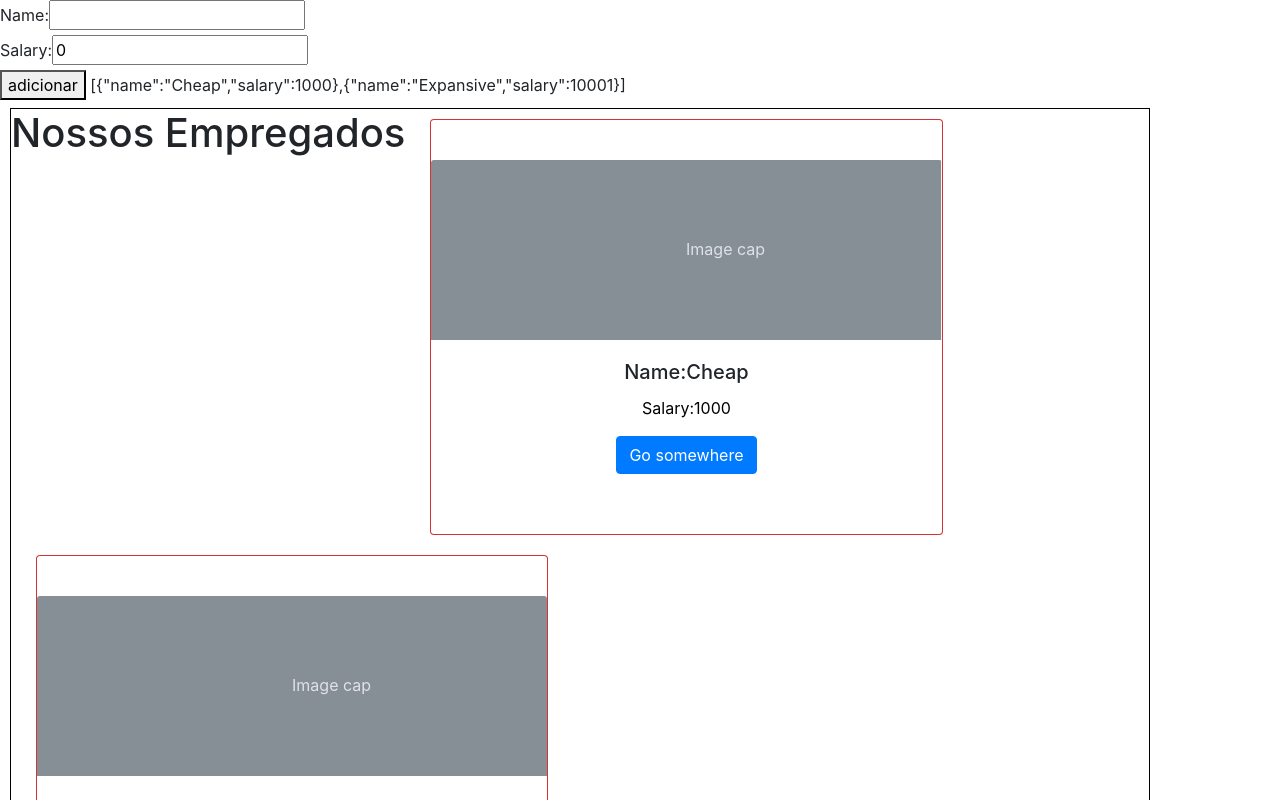
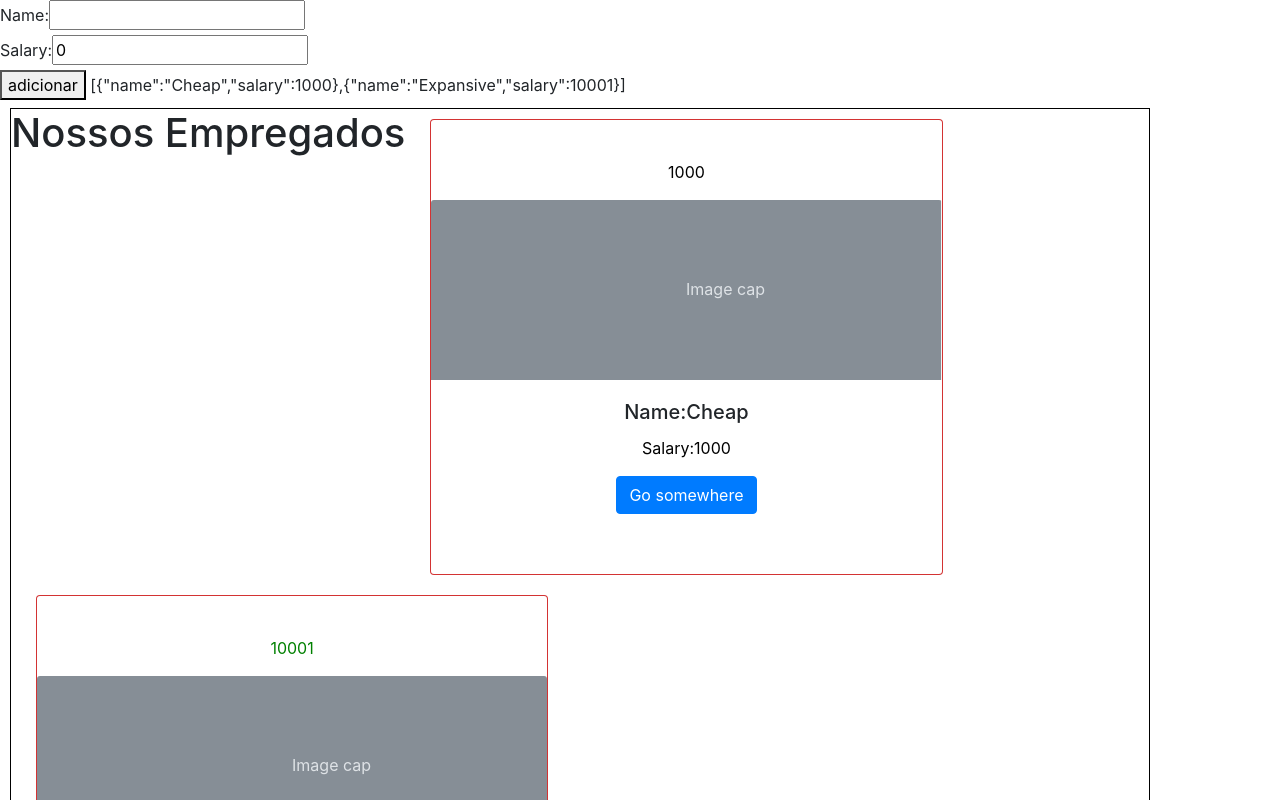
Before and after one commit to emiliojva/emiliojva-angular2-sete-componentes, an Angular app: page / in a window 1280 px wide. Shown: the top 800 px of the page. Built offline with nearby package versions, Linux system fonts and the light colour scheme.

Commit message:
Diretiva - Manipulando DOM Styles

```diff
--- a/src/app/app.module.ts
+++ b/src/app/app.module.ts
@@ -5,12 +5,14 @@ import { FormsModule } from '@angular/forms';
 import { AppComponent } from './_app-root/app.component';
 import { EmployeeListComponent } from './employee-list/employee-list.component';
 import { EmployeeNewComponent } from './employee-new/employee-new.component';
+import { SalaryColorDirective } from './directives/salary-color/salary-color.directive';
 
 @NgModule({
   declarations: [
     AppComponent,
     EmployeeListComponent,
-    EmployeeNewComponent
+    EmployeeNewComponent,
+    SalaryColorDirective
   ],
   imports: [
     BrowserModule,
--- /dev/null
+++ b/src/app/directives/salary-color/salary-color.directive.ts
@@ -0,0 +1,25 @@
+import { Directive, ElementRef, Input } from '@angular/core';
+
+@Directive({
+  selector: '[salaryColor]'
+})
+export class SalaryColorDirective {
+
+  @Input()
+  salaryColor: string;
+
+  @Input()
+  x:any;
+
+  constructor(private element: ElementRef) {
+    setTimeout(()=>{
+      // console.log(this.salaryColor);
+      const activeElementDOM: HTMLElement = this.element.nativeElement; // DOM Element com diretiva aplicada
+      const salary:number = parseFloat(this.salaryColor); // const valor:number = parseFloat(activeElementDOM.innerHTML);
+      activeElementDOM.style.color = salary > 1000 ? 'green' : 'black';
+      console.log(this.x);
+    },1000)
+
+  }
+
+}
--- a/src/app/employee-list/employee-list.component.html
+++ b/src/app/employee-list/employee-list.component.html
@@ -1,8 +1,10 @@
 <section class="container">
   <div class="row">
     <h1>Nossos Empregados</h1>
-
+    <!--  -->
     <div class="card employee-card"  *ngFor="let emp of employees">
+      <p [innerHTML]="emp.salary"
+      salaryColor="{{emp.salary}}" x="10"></p>
       <svg class="bd-placeholder-img card-img-top" width="100%" height="180" xmlns="http://www.w3.org/2000/svg" preserveAspectRatio="xMidYMid slice" focusable="false" role="img" aria-label="Placeholder: Image cap"><title>Placeholder</title><rect width="100%" height="100%" fill="#868e96"></rect><text x="50%" y="50%" fill="#dee2e6" dy=".3em">Image cap</text></svg>
       <div class="card-body">
         <h5 class="card-title"  [innerHTML]=" 'Name:'+ emp.name ">Card title</h5>
@@ -18,10 +20,8 @@
       </div>
     </div>
   </div>
-</section>
 
-
-<!-- Button trigger modal -->
+  <!-- Button trigger modal -->
 <button type="button" class="btn btn-primary" data-toggle="modal" data-target="#exampleModal">
   Launch demo modal
 </button>
@@ -46,6 +46,12 @@
     </div>
   </div>
 </div>
+
+
+</section>
+
+
+
 
 
 <section [hidden]="true">
```
Also changed, not shown: 2 other files (tests, documents, lock files or other folders).
